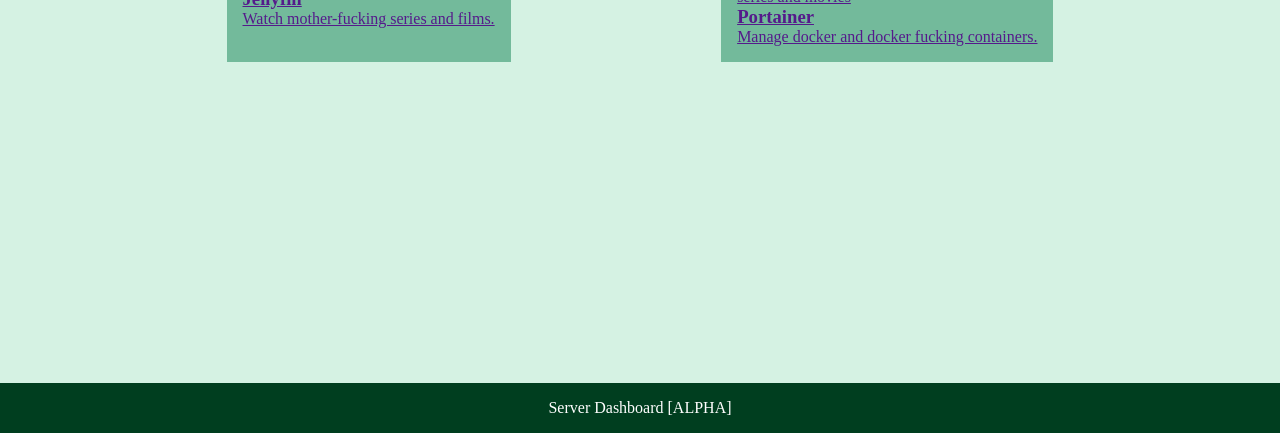
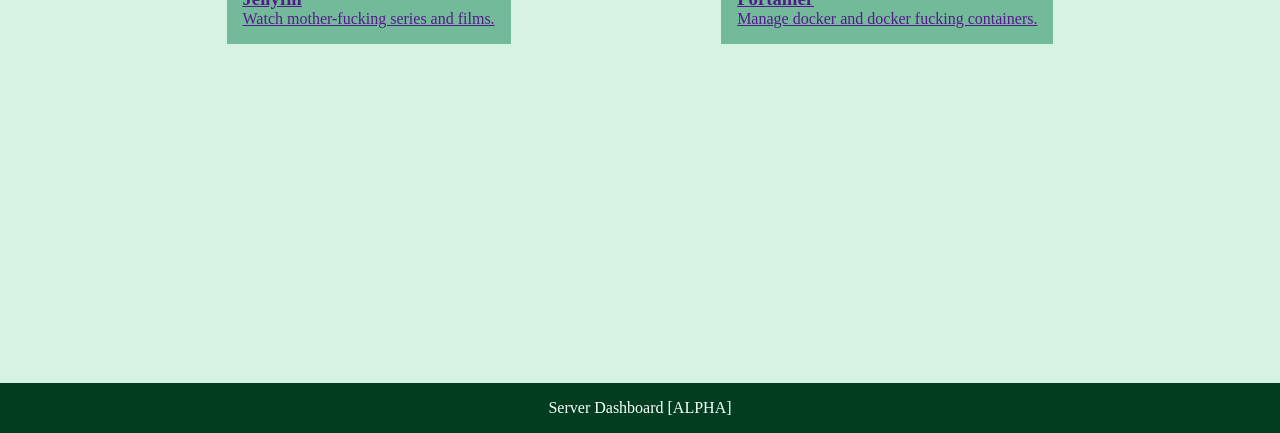
Before and after one commit to ChainPenguin/Server_Dashboard, a plain HTML site: page index.html in a window 1280 px wide. Shown: the part 367-800 px from the top of the page. Drawn offline with Linux system fonts and the light colour scheme.

Commit message:
Mother-fucking change

```diff
--- a/index.html
+++ b/index.html
@@ -49,7 +49,7 @@
                 <a href="">
                     <div>
                         <img src="images/logo_portainer.png" alt="logo_portainer" height="50px" width="50px">
-                        <div class="text">series and movies
+                        <div class="text">
                             <h3>Portainer</h3>
                             <p>Manage docker and docker fucking containers.</p>
                         </div>
```
